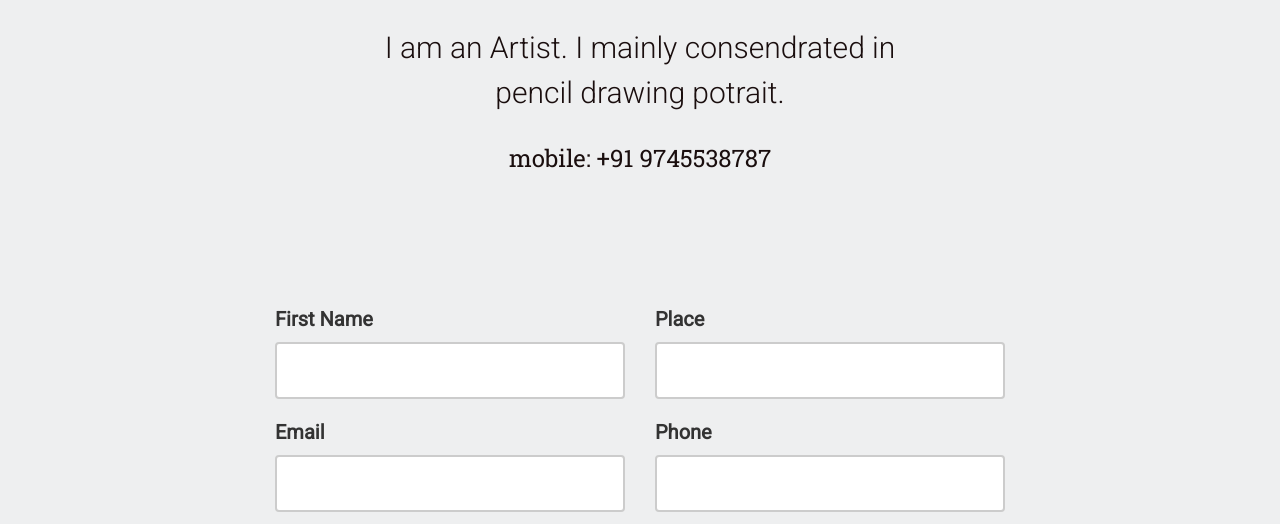
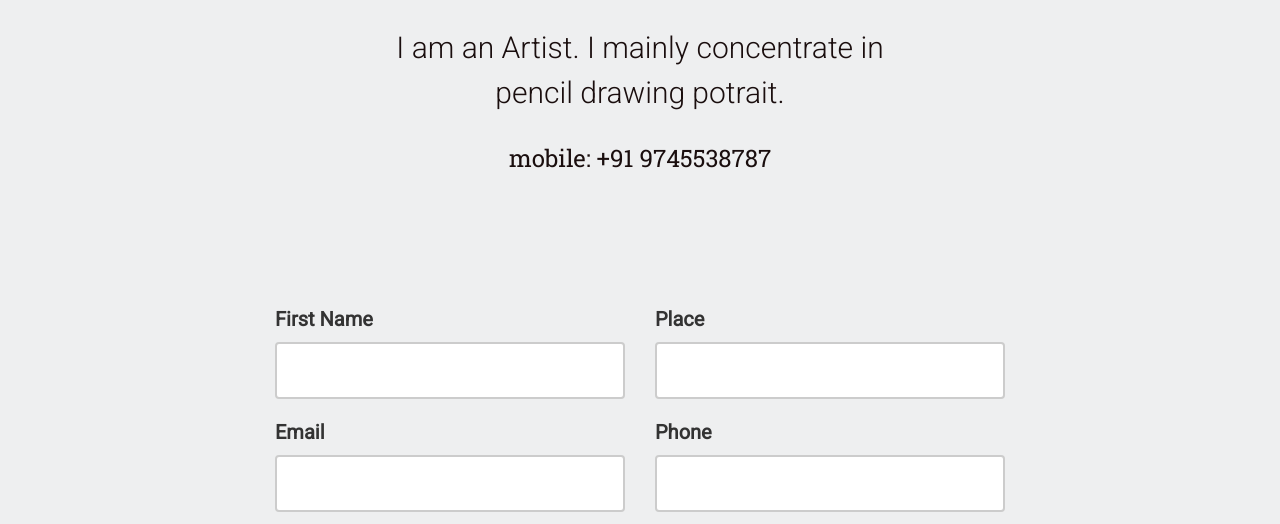
Before and after one commit to sirajbinsyed/mahesh, a plain HTML site: page contact.html in a window 1280 px wide. Shown: the part 225-749 px from the top of the page. Drawn offline with nearby package versions, Linux system fonts and the light colour scheme; files whose address does not match are found by name.

Commit message:
Update contact.html

```diff
--- a/contact.html
+++ b/contact.html
@@ -122,7 +122,7 @@
 					<div class="col-lg-6 col-lg-offset-3 col-md-8 col-md-offset-2 text-center">
 						<div class="intro animate-box">
 							<h1>Contact Me</h1>
-							<h2> I am an   Artist. I mainly consendrated in pencil drawing  potrait. </h2>
+							<h2> I am an   Artist. I mainly concentrate in pencil drawing  potrait. </h2>
 							<h3>mobile: +91 9745538787</h3>
 						</div>
 					</div>
```
